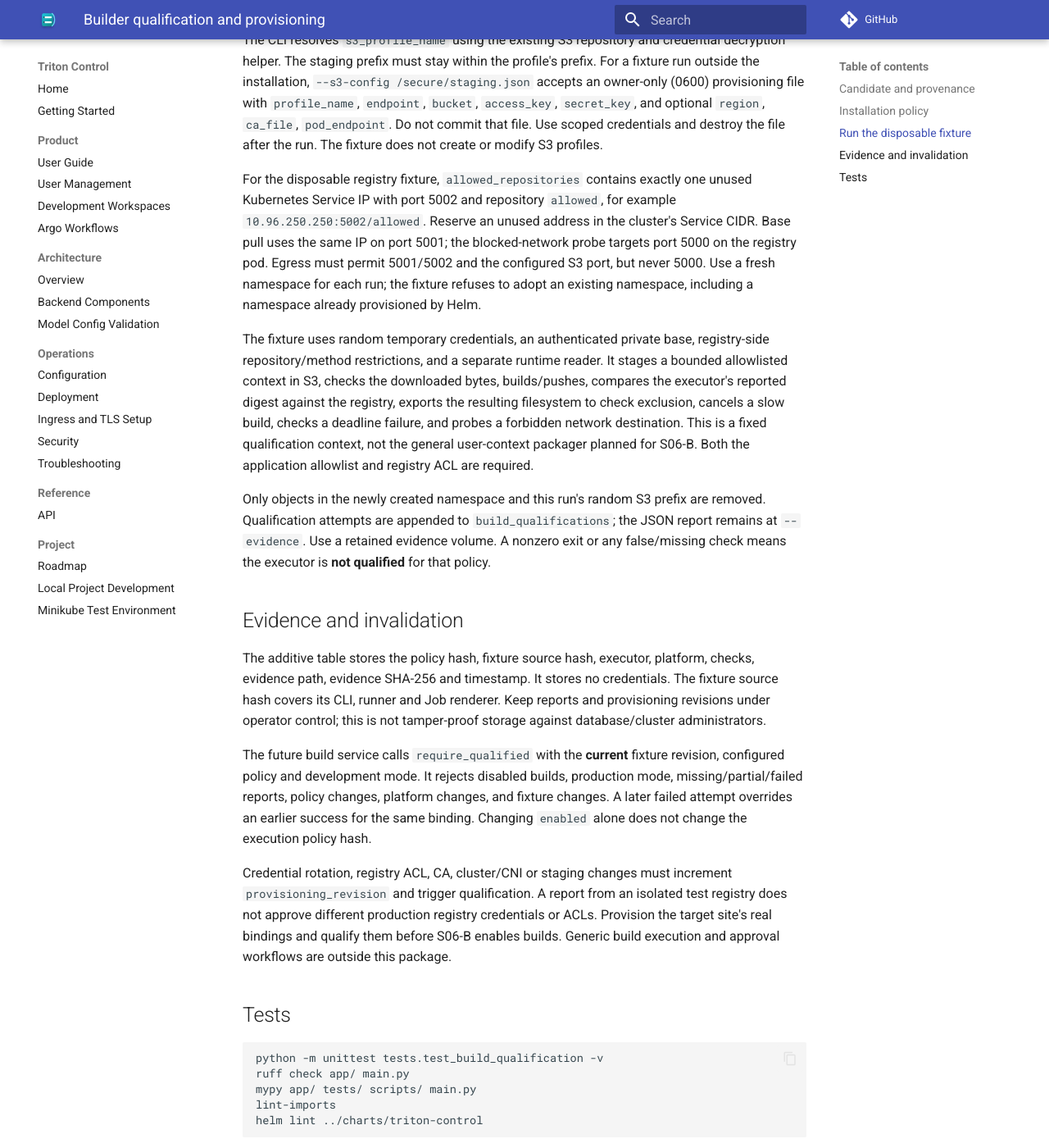
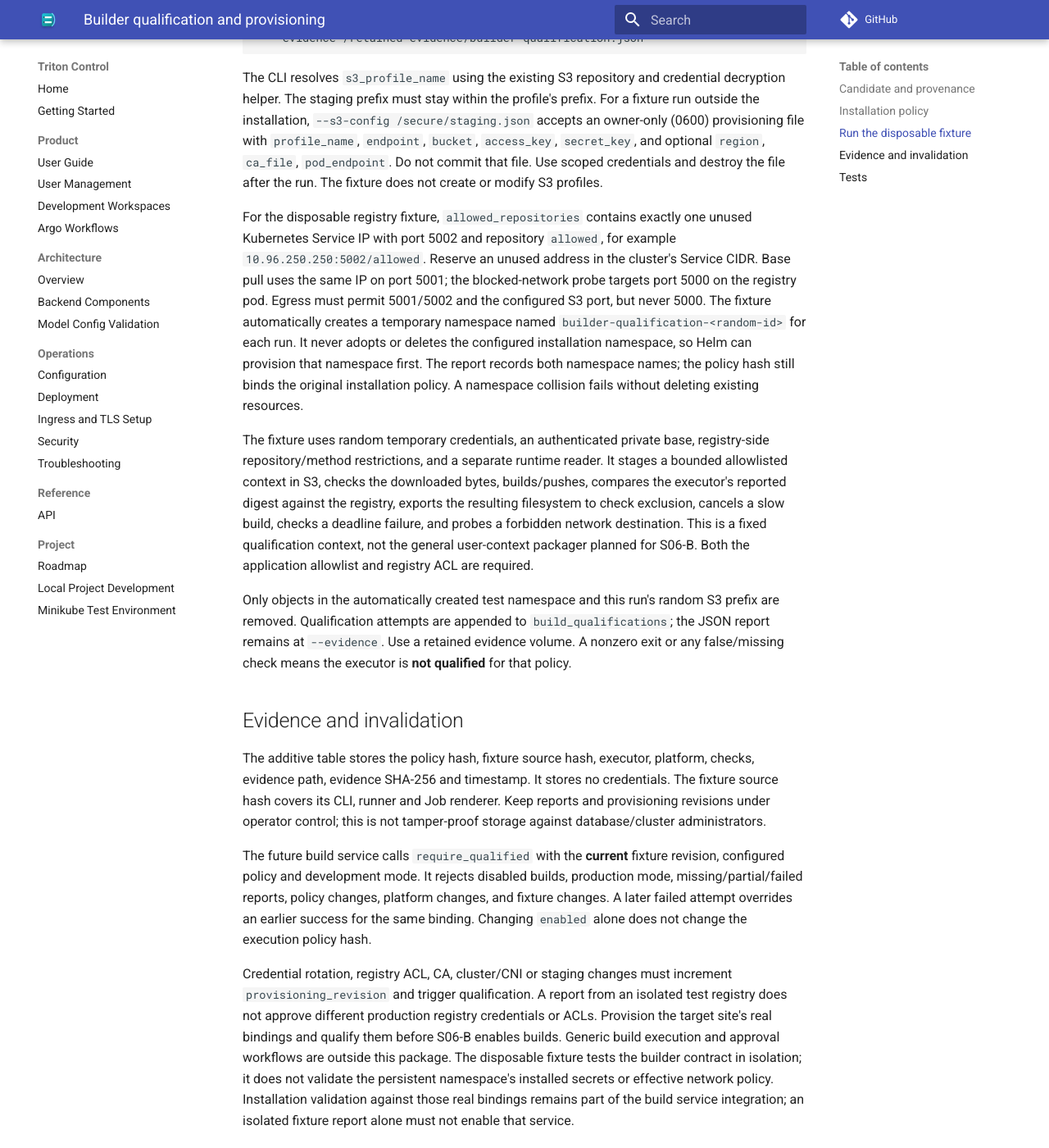
Before and after one commit to ai-lab-tech/triton-control, an MkDocs documentation site: the page built from docs/build-provisioning.md, in a window 1280 px wide and 1400 px high, scrolled down 2475 px. Shown: the whole window at 82% size. Built offline with MkDocs 1.6.1 and Material for MkDocs 9.7.7, drawn with Linux system fonts in a browser that asks for light colours; comment, search, counter and statistics services are not loaded; some of the changed text lies outside the part shown.

Commit message:
feat: Enhance builder qualification with persistent namespace handling and add tests for disposable namespace behavior

```diff
--- a/docs/build-provisioning.md
+++ b/docs/build-provisioning.md
@@ -40,7 +40,9 @@ and [verification instructions](https://github.com/osscontainertools/kaniko#veri
 
 Supply a complete JSON `BuildPolicy` to the CLI. `buildQualification.policy` in
 Helm accepts the same fields and provisions a dedicated namespace, policy
-ConfigMap and egress/ingress NetworkPolicy. Leave it null to provision nothing.
+ConfigMap and egress/ingress NetworkPolicy. This namespace is persistent: build
+Jobs reuse it, and Job TTL cleanup removes completed Jobs rather than the namespace.
+Leave it null to provision nothing.
 S06-A Helm templates reject `enabled: true` because the build service is not yet
 installed. Review the rendered manifests before installing them.
 
@@ -49,7 +51,7 @@ Required fields:
 | Field | Provisioning requirement |
 | --- | --- |
 | `executor_image`, `release`, `platform` | Exact measured image, signed release and tested architecture |
-| `namespace` | Dedicated build namespace; fixture requires a fresh, absent namespace |
+| `namespace` | Persistent dedicated build namespace; may already be provisioned by Helm |
 | `s3_profile_name`, `staging_prefix` | Existing S3 profile with a dedicated context prefix ending in `/` |
 | `allowed_repositories` | Exact registry/repository names, without tags, wildcards or prefix matching |
 | `base_pull_secret` | Read-only access to the approved base repositories |
@@ -104,8 +106,11 @@ unused Kubernetes Service IP with port 5002 and repository `allowed`, for exampl
 `10.96.250.250:5002/allowed`. Reserve an unused address in the cluster's Service
 CIDR. Base pull uses the same IP on port 5001; the blocked-network probe targets
 port 5000 on the registry pod. Egress must permit 5001/5002 and the configured S3
-port, but never 5000. Use a fresh namespace for each run; the fixture refuses to
-adopt an existing namespace, including a namespace already provisioned by Helm.
+port, but never 5000. The fixture automatically creates a temporary namespace named
+`builder-qualification-<random-id>` for each run. It never adopts or deletes the
+configured installation namespace, so Helm can provision that namespace first.
+The report records both namespace names; the policy hash still binds the original
+installation policy. A namespace collision fails without deleting existing resources.
 
 The fixture uses random temporary credentials, an authenticated private base,
 registry-side repository/method restrictions, and a separate runtime reader.
@@ -116,7 +121,7 @@ checks a deadline failure, and probes a forbidden network destination.
 This is a fixed qualification context, not the general user-context packager
 planned for S06-B. Both the application allowlist and registry ACL are required.
 
-Only objects in the newly created namespace and this run's random S3 prefix are
+Only objects in the automatically created test namespace and this run's random S3 prefix are
 removed. Qualification attempts are appended to `build_qualifications`; the JSON
 report remains at `--evidence`. Use a retained evidence volume. A nonzero exit or
 any false/missing check means the executor is **not qualified** for that policy.
@@ -140,6 +145,10 @@ Credential rotation, registry ACL, CA, cluster/CNI or staging changes must incre
 registry does not approve different production registry credentials or ACLs.
 Provision the target site's real bindings and qualify them before S06-B enables
 builds. Generic build execution and approval workflows are outside this package.
+The disposable fixture tests the builder contract in isolation; it does not
+validate the persistent namespace's installed secrets or effective network policy.
+Installation validation against those real bindings remains part of the build
+service integration; an isolated fixture report alone must not enable that service.
 
 ## Tests
 
```
Also changed, not shown: 3 other files.
